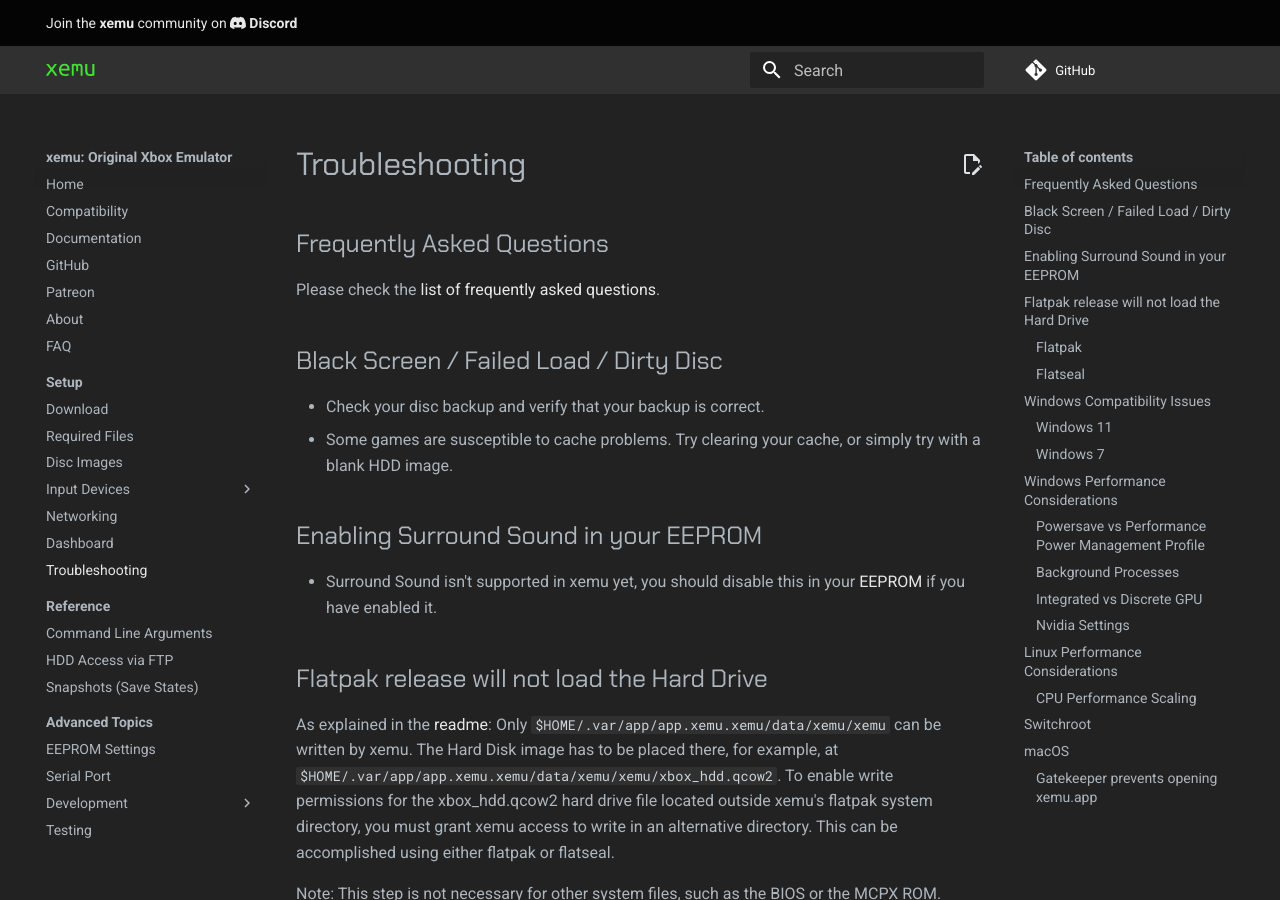
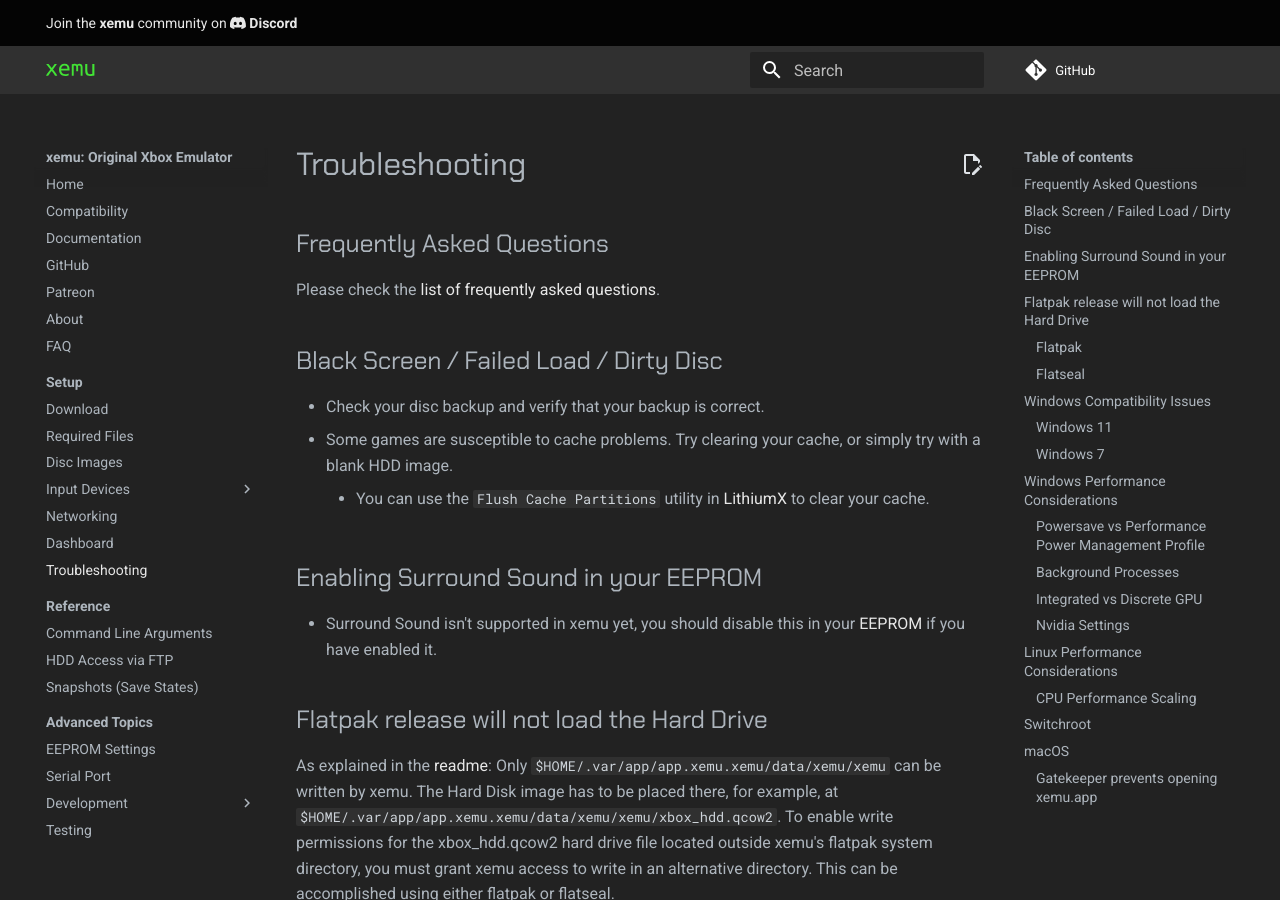
Before and after one commit to xemu-project/xemu-website, an MkDocs documentation site: the page built from docs/docs/troubleshooting.md, in a window 1280 px wide and 900 px high. Built offline with MkDocs 1.6.1 and Material for MkDocs 9.7.7, drawn with Linux system fonts in a browser that asks for light colours; comment, search, counter and statistics services are not loaded.

Commit message:
Add link to LithiumX for cache clearing

```diff
--- a/docs/docs/troubleshooting.md
+++ b/docs/docs/troubleshooting.md
@@ -7,6 +7,7 @@ Please check the [list of frequently asked questions](faq.md).
 * Check your disc backup and verify that your backup is correct.
 * Some games are susceptible to cache problems. Try clearing your cache, or
   simply try with a blank HDD image.
+    * You can use the `Flush Cache Partitions` utility in [LithiumX](https://github.com/Ryzee119/LithiumX/) to clear your cache.
 
 ## Enabling Surround Sound in your EEPROM
 
```
